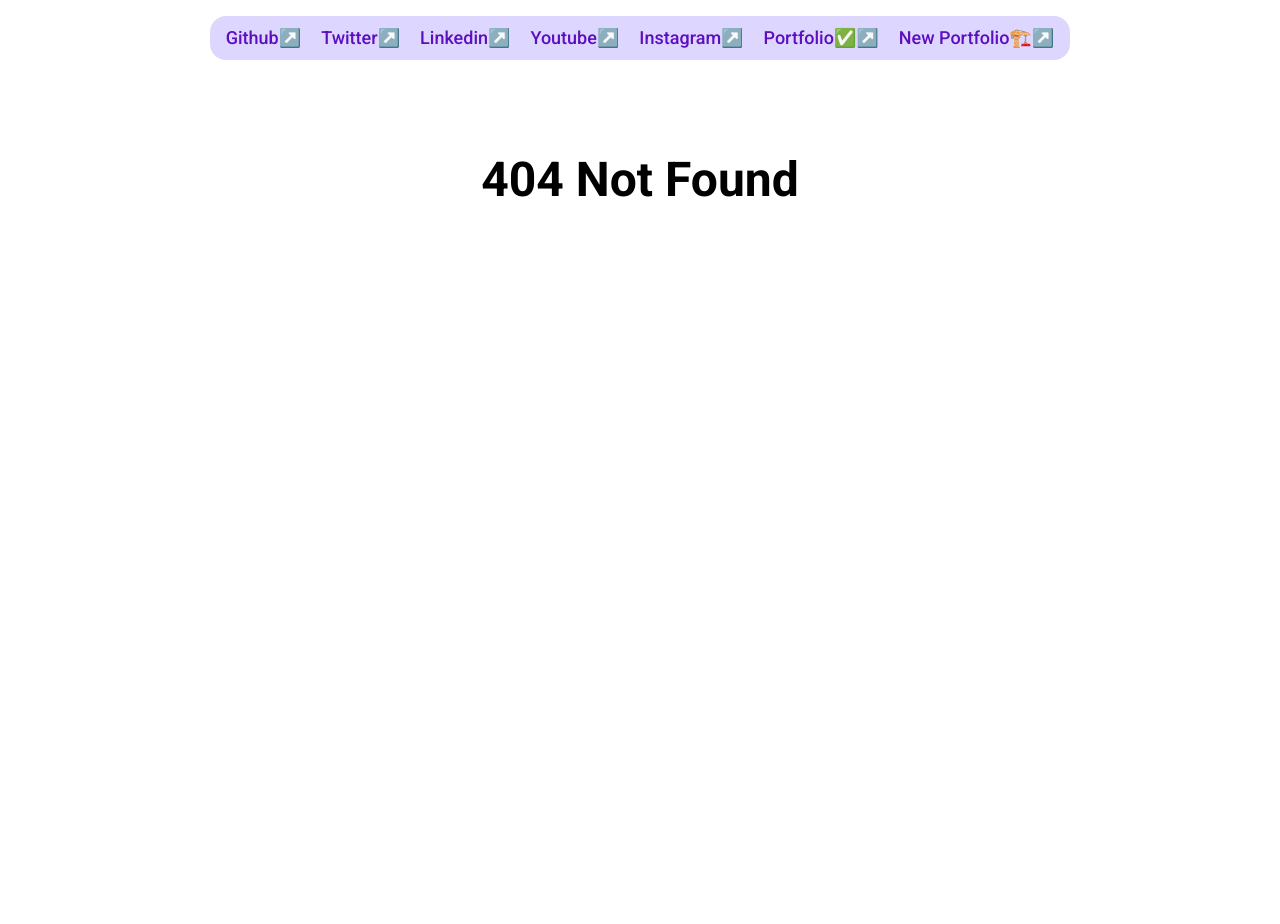
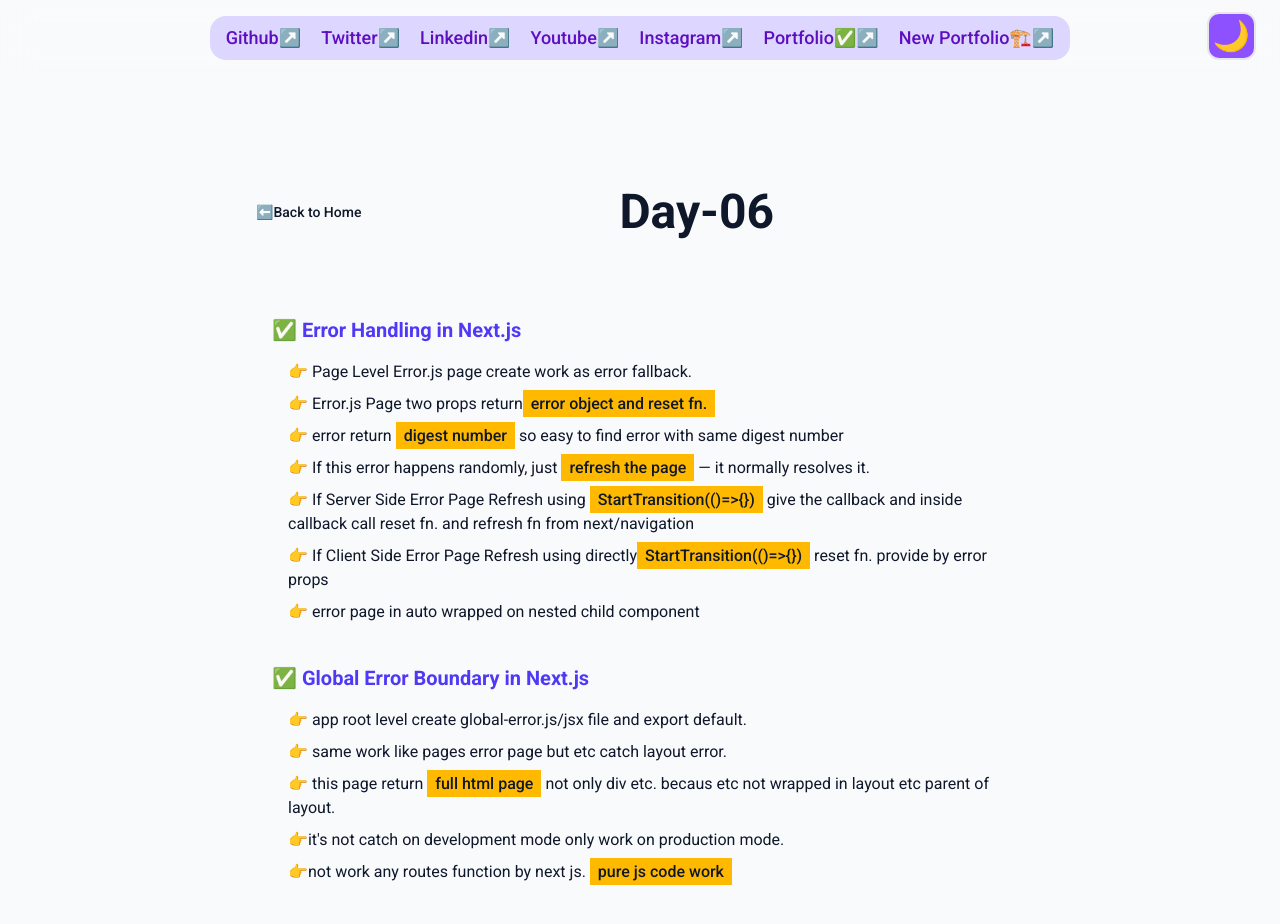
Before and after one commit to dhirajaryaa/winter-arc, a Next.js app: page /day06 in a window 1280 px wide. Before the commit this address had no page. Shown: the top 924 px of the page. Built offline with nearby package versions, Linux system fonts and the light colour scheme.

Commit message:
add day-6 learning about error handling

```diff
--- /dev/null
+++ b/src/app/day06/error.jsx
@@ -0,0 +1,23 @@
+'use client'
+
+import { useRouter } from "next/navigation";
+import { startTransition } from "react";
+
+export default function Error({ error,reset }) {
+    const router = useRouter();
+    const reloadPage = () => {
+        startTransition(() => {
+            reset();
+            router.refresh();
+        })
+    }
+    return (
+        <main className="w-full min-h-screen my-18">
+            <h1 className="w-full text-5xl font-semibold text-center my-20">
+                {error.message}
+
+            </h1>
+            <button onClick={reloadPage}>ReLoad 🔄️</button>
+        </main>
+    );
+}
--- /dev/null
+++ b/src/app/day06/page.jsx
@@ -0,0 +1,56 @@
+import Section from "@/components/Section"
+import VideoAdd from "@/components/VideoAdd"
+import Link from "next/link"
+
+export const metadata = {
+    title: "Day 6"
+}
+
+
+function day6Page() {
+
+    // const ran = Math.random();
+    // console.log(ran);
+    // if (ran > 0.5) {
+    //     throw new Error("Something went wrong");
+    // }
+
+    return (
+        <main className="w-full min-h-screen my-18" aria-labelledby="day06">
+            <div className="space-x-2 flex items-center justify-between">
+                <Link href="/" className="text-sm font-medium shrink-0">
+                    ⬅️Back to Home
+                </Link>
+                <h1
+                    id="day06"
+                    className="flex-1 text-5xl font-semibold text-center my-10"
+                    aria-level={6}
+                >
+                    Day-06
+                </h1>
+            </div>
+
+            {/* <VideoAdd videoLink="https://www.youtube.com/embed/EauUMlfeUvY?si=t1gS7Sx7743yerO1" /> */}
+
+            <Section isCompleted={true} title='Error Handling in Next.js'>
+                <p className="mt-2">👉 Page Level Error.js page create work as error fallback.</p>
+                <p className="mt-2">👉 Error.js Page two props return<span className="highlighted">error object and reset fn.</span></p>
+                <p className="mt-2">👉 error return <span className="highlighted">digest number</span> so easy to find error with same digest number</p>
+                <p className="mt-2">👉 If this error happens randomly, just <span className="highlighted">refresh the page</span> — it normally resolves it.</p>
+                <p className="mt-2">👉 If Server Side Error Page Refresh using <span className="highlighted">{`StartTransition(()=>{})`}</span> give the callback and inside callback call reset fn. and refresh fn from next/navigation</p>
+                <p className="mt-2">👉 If Client Side Error Page Refresh using directly<span className="highlighted">{`StartTransition(()=>{})`}</span> reset fn. provide by error props</p>
+                <p className="mt-2">👉 error page in auto wrapped on nested child component</p>
+            </Section>
+
+            <Section isCompleted={true} title='Global Error Boundary in Next.js'>
+                 <p className="mt-2">👉 app root level create global-error.js/jsx file and export default.</p>
+                 <p className="mt-2">👉 same work like pages error page but etc catch layout error.</p>
+                 <p className="mt-2">👉 this page return <span className="highlighted">full html page</span> not only div etc. becaus etc not wrapped in layout etc parent of layout. </p>
+                 <p className="mt-2">👉it's not catch on development mode only work on production mode. </p>
+                 <p className="mt-2">👉not work any routes function by next js. <span className="highlighted">pure js code work</span></p>
+            </Section>
+        </main>
+    )
+}
+
+export default day6Page
--- /dev/null
+++ b/src/app/global-error.jsx
@@ -0,0 +1,15 @@
+'use client'
+export default function GlobalError({ error }) {
+    return (
+        <html lang="en">
+            <head>
+                <meta charSet="UTF-8" />
+                <meta name="viewport" content="width=device-width, initial-scale=1.0" />
+                <title>Global Error Handler</title>
+            </head>
+            <body>
+                <h1 style={{ textAlign: "center" }}>Something went wrong!</h1>
+            </body>
+        </html>
+    )
+}
--- a/src/app/globals.css
+++ b/src/app/globals.css
@@ -1,24 +1,33 @@
 @import "tailwindcss";
 
+/* Base theme variables */
 :root {
   --background: #ffffff;
   --foreground: #171717;
-}
-
-@theme inline {
-  --color-background: var(--background);
-  --color-foreground: var(--foreground);
   --font-sans: var(--font-geist-sans);
   --font-mono: var(--font-geist-mono);
 }
 
-@media (prefers-color-scheme: dark) {
+/* Dark theme overrides via media query */
+/* @media (prefers-color-scheme: dark) {
   :root {
     --background: #0a0a0a;
     --foreground: #ededed;
   }
+} */
+
+/* Optional: Custom variant for dark mode */
+@custom-variant dark (&:where(.dark, .dark *));
+
+/* Tailwind theme extension (if using inline theme config) */
+@theme inline {
+  --color-background: var(--background);
+  --color-foreground: var(--foreground);
+  --font-sans: var(--font-sans);
+  --font-mono: var(--font-mono);
 }
 
+/* Utility class for highlighted elements */
 .highlighted {
   @apply bg-amber-400 text-gray-900 px-2 py-1 font-medium;
 }
--- a/src/app/layout.jsx
+++ b/src/app/layout.jsx
@@ -1,7 +1,11 @@
+// 'use client'
 import { Roboto } from "next/font/google";
 import "./globals.css";
 import Header from "@/components/Header";
 import Script from "next/script";
+import { ThemeProvider } from "@/context/ThemeContext";
+import ThemeToggle from "@/components/ThemeToggle";
+// import { useState } from "react";
 
 const roboto = Roboto({
   subsets: ["latin"],
@@ -16,16 +20,34 @@ export const metadata = {
   description: "this app related to my winter arc challenge all demo, codefiles and more",
 };
 
+// export const dynamic = "force-dynamic"
+
 export default function RootLayout({ children }) {
+  //  const ran = Math.random();
+  //   console.log(ran);
+  //   if (ran > 0.5) {
+  //       throw new Error("Something went wrong");
+  //   }
+  // const [error, setError] = useState(['afasdf','asdfasdf']);
+
+  // error.map((err) => {
+  //   console.log(err);
+  // })
+
   return (
-    <html lang="en" className="light">
+    <html lang="en">
       <body
-        className={`${roboto.className} antialiased w-full`}
-      >
-        <Header />
-        <div className="max-w-3xl mx-auto w-full min-h-screen">
-          {children}
-        </div>
+        className={`${roboto.className} antialiased w-full min-h-screen bg-gray-50 text-slate-900 dark:bg-slate-900 dark:text-gray-50  relative`}>
+        <ThemeProvider>
+          <>
+            <ThemeToggle />
+            <Header />
+            <div className="max-w-3xl mx-auto w-full">
+              {children}
+            </div>
+          </>
+        </ThemeProvider>
+
         {/* add clarity code  */}
         <Script id="clarity-script" strategy="afterInteractive">
           {`(function(c,l,a,r,i,t,y){
--- a/src/app/page.jsx
+++ b/src/app/page.jsx
@@ -2,8 +2,11 @@ import VideoAdd from "@/components/VideoAdd";
 import Link from "next/link";
 
 export default function Home() {
+  console.log("Home Component");
+
   return (
-    <main className="w-full min-h-screen max-w-3xl mx-auto">
+    <>
+      <main className="w-full max-w-3xl mx-auto">
         <h1 className="w-full text-5xl font-semibold text-center mt-10">Winter Arc Challenge ❄️</h1>
         <p className="w-full text-lg font-normal text-slate-700 text-center mt-2">This app related to my winter arc challenge all demo, codefiles and more</p>
 
@@ -29,9 +32,13 @@ export default function Home() {
             <Link href="/day05" className="text-lg font-semibold text-emerald-500 hover:text-emerald-700">
               Day 05↗️
             </Link>
+            <Link href="/day06" className="text-lg font-semibold text-emerald-500 hover:text-emerald-700">
+              Day 06↗️
+            </Link>
 
           </nav>
         </div>
       </main>
+    </>
   );
 }
--- /dev/null
+++ b/src/components/ThemeToggle.jsx
@@ -0,0 +1,14 @@
+'use client'
+import { useTheme } from "@/context/ThemeContext";
+
+function ThemeToggle() {
+    const { isDark, toggleTheme } = useTheme();
+
+    return (
+        <button onClick={()=>toggleTheme()} className="fixed top-3 right-3 sm:right-6 bg-violet-500 rounded-xl border-2 border-gray-200 p-1 text-3xl z-50">
+            {isDark ? "🌞" : "🌙"}
+        </button>
+    )
+}
+
+export default ThemeToggle
--- /dev/null
+++ b/src/context/ThemeContext.jsx
@@ -0,0 +1,32 @@
+'use client'
+import { createContext, useContext, useEffect, useState } from 'react'
+
+export const ThemeContext = createContext();
+
+
+export const ThemeProvider = ({ children }) => {
+    const [isDark, setIsDark] = useState(false);
+
+    useEffect(() => {
+        if (isDark) {
+            document.documentElement.classList.add("dark");
+        } else {
+            document.documentElement.classList.remove("dark");
+        }
+    }, [isDark]);
+
+    // toggle theme
+    function toggleTheme() {
+        setIsDark(prev => !prev)
+    }
+
+    return (
+        <ThemeContext.Provider value={{ isDark, toggleTheme }}>
+            {children}
+        </ThemeContext.Provider>
+    )
+};
+
+export const useTheme = () => {
+    return useContext(ThemeContext)
+}
```
Lines whose indentation alone changed are shown as unchanged.
